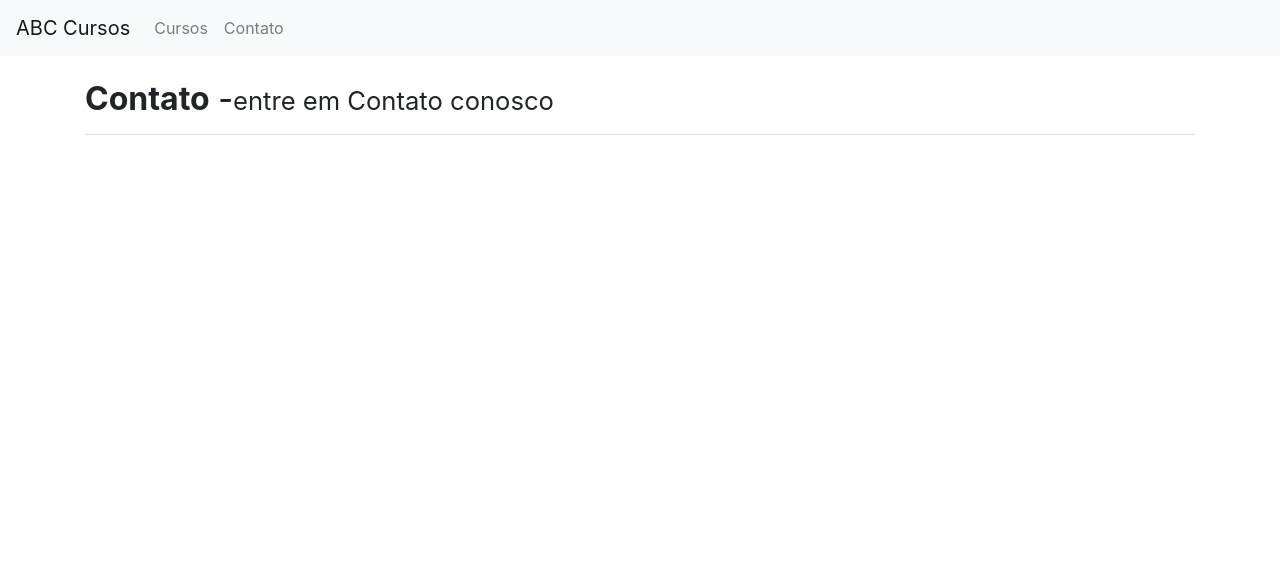
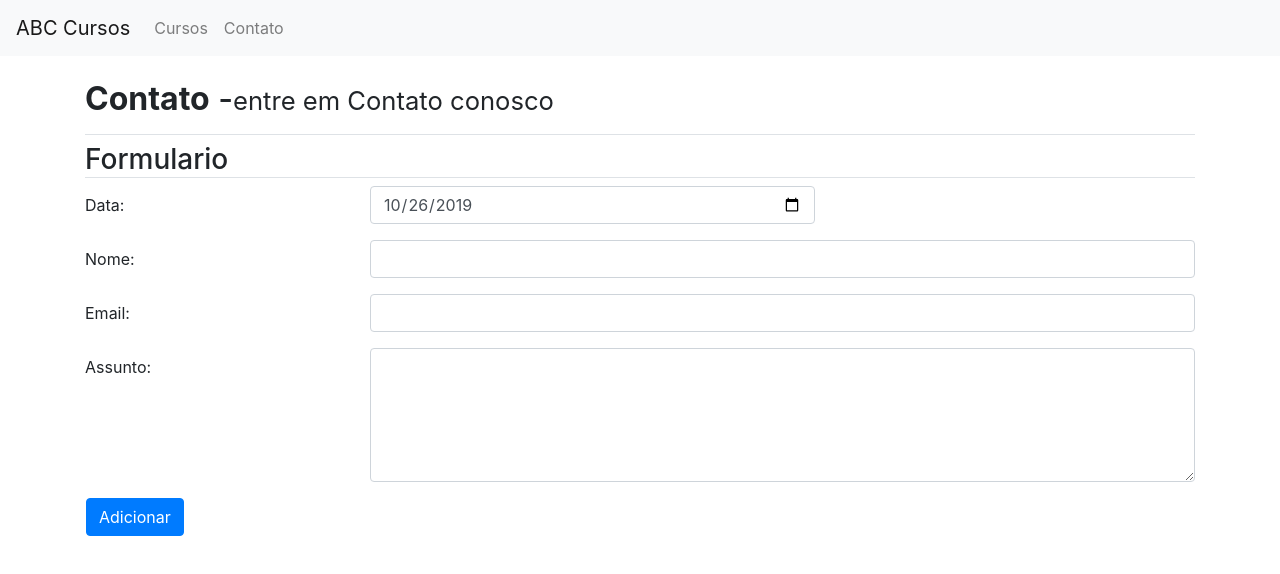
Before and after one commit to Kaiowolf/Projeto, a React (Create React App) app in the folder site-cursos/: page /contato in a window 1280 px wide. Shown: the top 574 px of the page. Built offline with nearby package versions, Linux system fonts and the light colour scheme.

Commit message:
Formulario Funcional Redux

```diff
--- a/site-cursos/package.json
+++ b/site-cursos/package.json
@@ -11,8 +11,10 @@
     "query": "^0.2.0",
     "react": "^16.10.2",
     "react-dom": "^16.10.2",
+    "react-redux": "^7.1.1",
     "react-router-dom": "^5.1.2",
-    "react-scripts": "3.2.0"
+    "react-scripts": "3.2.0",
+    "redux": "^4.0.4"
   },
   "scripts": {
     "start": "react-scripts start",
--- /dev/null
+++ b/site-cursos/src/actions/contato-actions.js
@@ -0,0 +1,34 @@
+import axios from 'axios';
+const URL = "http://localhost:3200/api/contato";
+
+export const alteraData = e => {
+    return {
+        type: 'ATUALIZAR_DATA',
+        info: e.target.value
+    }
+}
+export const alteraNome = e => {
+    return {
+        type: 'ATUALIZAR_NOME',
+        info: e.target.value
+    }
+}
+export const alteraEmail = e => {
+    return {
+        type: 'ATUALIZAR_EMAIL',
+        info: e.target.value
+    }
+}
+export const alteraAssunto = e => {
+    return {
+        type: 'ATUALIZAR_ASSUNTO',
+        info: e.target.value
+    }
+}
+
+export const adicionaContato = (data, nome, email, assunto) => {
+    axios.post(URL, { data, nome, email, assunto })
+    return {
+        type: 'LIMPAR_FORM'
+    }
+}
--- a/site-cursos/src/index.js
+++ b/site-cursos/src/index.js
@@ -3,8 +3,16 @@
 import App from './App';
 import { BrowserRouter } from 'react-router-dom';
 
+import { createStore } from "redux";
+import { Provider } from "react-redux";
+import reducers from './reducers';
+
+const store = createStore(reducers);
+
 ReactDOM.render((
-<BrowserRouter>
-<App />
-</BrowserRouter>
+    <BrowserRouter>
+        <Provider store={store}>
+            <App />
+        </Provider>
+    </BrowserRouter>
 ), document.getElementById('app'));
--- /dev/null
+++ b/site-cursos/src/pages/contato/form/index.js
@@ -0,0 +1,97 @@
+import React, { Component } from 'react'
+import { connect } from 'react-redux'
+import { bindActionCreators } from 'redux'
+import {
+    alteraData,
+    alteraNome,
+    alteraEmail,
+    alteraAssunto,
+    adicionaContato
+} from '../../../actions/contato-actions';
+
+class FormContato extends Component {
+
+    adicionar = function (e) {
+        e.preventDefault();
+
+        const { adicionaContato, data, nome, email, assunto} = this.props
+
+        adicionaContato(
+            data,
+            nome,
+            email,
+            assunto)
+        alert('Contato enviado com sucesso')
+    }
+    render() {
+
+        const { data, assunto, email, nome, alteraData, alteraAssunto, alteraEmail, alteraNome} = this.props
+
+        return (
+            <div>
+                <h3 className="border-bottom">Formulario</h3>
+                <form>
+                    <div className="form-group row">
+                        <label htmlFor="data"
+                            className="col-sm-3 col-form-label">Data:</label>
+                        <div className="col-sm-5 col-6">
+                            <input type="date"
+                                className="form-control" id="data"
+                                value={data}
+                                onChange={alteraData} />
+                        </div>
+                    </div>
+                    <div className="form-group row">
+                        <label htmlFor="nome"
+                            className="col-sm-3 col-form-label">Nome:</label>
+                        <div className="col-sm-9">
+                            <input type="text"
+                                className="form-control" id="nome"
+                                value={nome}
+                                onChange={alteraNome} />
+                        </div>
+                    </div>
+                    <div className="form-group row">
+                        <label htmlFor="email"
+                            className="col-sm-3 col-form-label">Email:</label>
+                        <div className="col-sm-9">
+                            <input type="email"
+                                className="form-control" id="email"
+                                value={email}
+                                onChange={alteraEmail} />
+                        </div>
+                    </div>
+                    <div className="form-group row">
+                        <label htmlFor="assunto"
+                            className="col-sm-3 col-form-label">Assunto:</label>
+                        <div className="col-sm-9">
+                            <textarea className="form-control"
+                                id="assunto" rows="5"
+                                value={assunto}
+                                onChange={alteraAssunto} />
+                        </div>
+                    </div>
+                    <div className="form-group row">
+
+                        <button className="btn btn-primary ml-3 mb-3"
+                            onClick={this.adicionar.bind(this)}>
+                            Adicionar
+                        </button>
+                    </div>
+                </form>
+            </div>
+        )
+    }
+}
+const mapStateToProps = state => ({
+    data: state.contato.data,
+    nome: state.contato.nome,
+    email: state.contato.email,
+    assunto: state.contato.assunto
+})
+
+const mapDispatchToProps = dispatch => bindActionCreators({
+    alteraData, alteraNome, alteraEmail, alteraAssunto, adicionaContato
+}, dispatch)
+
+export default connect(mapStateToProps, mapDispatchToProps)(FormContato)
--- a/site-cursos/src/pages/contato/index.js
+++ b/site-cursos/src/pages/contato/index.js
@@ -1,5 +1,6 @@
 import React, { Component } from 'react';
 import Cabecalho from '../../componentes/menu/cabecalho'
+import ContatoForm from './form'
 
 export default class Contato extends Component {
     render() {
@@ -7,6 +8,7 @@
         <div className="container">
             <Cabecalho titulo="Contato"
                 subtitulo="entre em Contato conosco" />
+                <ContatoForm />
         </div>
             )
     }
--- /dev/null
+++ b/site-cursos/src/reducers/contato-reducer.js
@@ -0,0 +1,18 @@
+const INITIAL_STATE = {
+    data: '2019-10-26',
+    nome: '',
+    email: '',
+    assunto: ''
+}
+
+export default (state = INITIAL_STATE, action) => {
+    switch (action.type) {
+        case 'ATUALIZAR_DATA': return { ...state, data: action.info }
+        case 'ATUALIZAR_NOME': return { ...state, nome: action.info }
+        case 'ATUALIZAR_EMAIL': return { ...state, email: action.info }
+        case 'ATUALIZAR_ASSUNTO': return { ...state, assunto: action.info }
+        case 'LIMPAR_FORM': return INITIAL_STATE
+
+        default: return state;
+    }
+}
--- /dev/null
+++ b/site-cursos/src/reducers/index.js
@@ -0,0 +1,8 @@
+import { combineReducers } from 'redux';
+import contatoReducer from './contato-reducer'
+
+const reducer = combineReducers({
+    contato : contatoReducer
+})
+
+export default reducer
```
